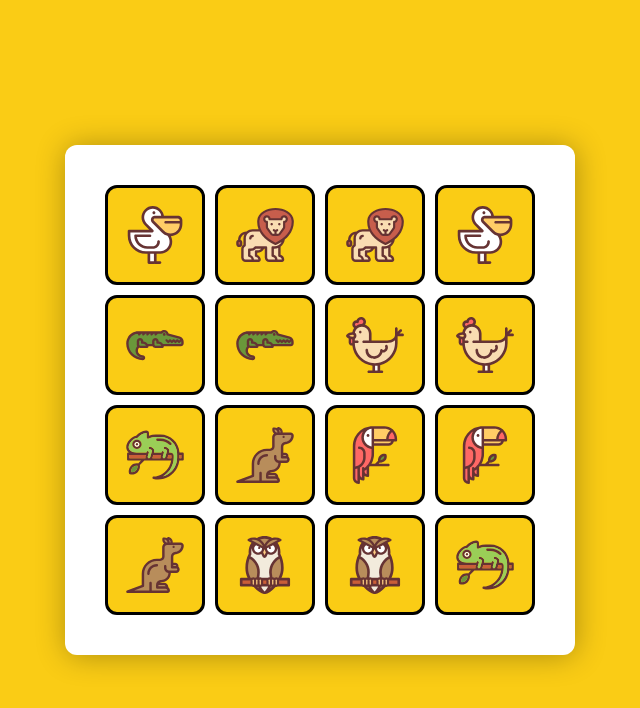
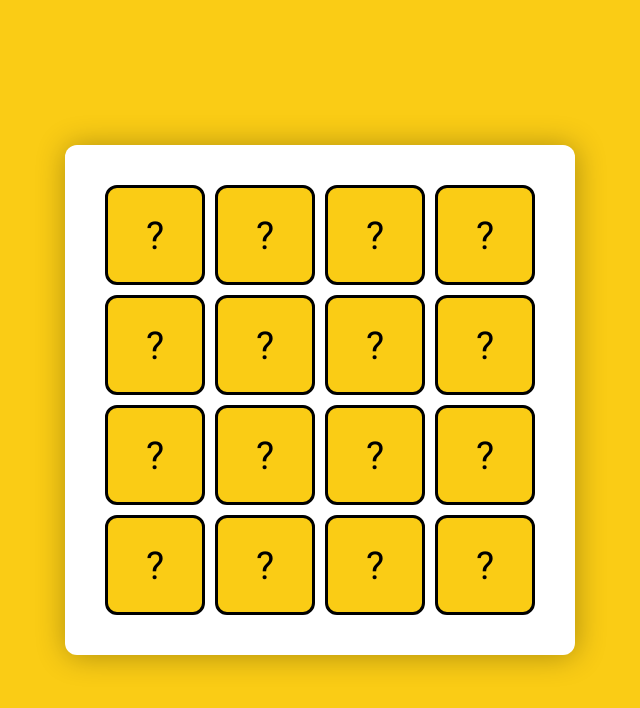
Before and after one commit to Shay213/memory-game, a React (Vite) app: page / in a window 1280 px wide. Shown: the top 708 px of the page, without its empty margins (320-960 px from the left). Built offline with nearby package versions, Linux system fonts and the light colour scheme.

Commit message:
Flip cards based on state

```diff
--- a/src/App.css
+++ b/src/App.css
@@ -19,11 +19,41 @@
     gap: 10px;
 }
 
-.cardsContainer > div {
-    display: flex;
-    align-items: center;
-    justify-content: center;
+.cardWrapper{
+    width: 100%;
+    height: 100%;
+    perspective: 1000px;
+}
+
+.card {
     background-color: var(--primary-color);
     border-radius: 12px;
     border: 3px solid #000;
+    cursor: pointer;
+    box-sizing: border-box;
+    width: 100%;
+    height: 100%;
+    position: relative;
+    transition: transform 1000ms;
+    transform-style: preserve-3d;
 }
+
+.card.active {
+    transform: rotateY(180deg);
+}
+
+.card > .front,
+.card > .back {
+    width: 100%;
+    height: 100%;
+    position: absolute;
+    backface-visibility: hidden;
+    display: flex;
+    justify-content: center;
+    align-items: center;
+}
+
+
+.card > .back {
+    transform: rotateY(180deg);
+}
--- a/src/App.tsx
+++ b/src/App.tsx
@@ -13,18 +13,21 @@ function App() {
     const cardsCopy = [...cards];
     const id = current?.id as string;
     cardsCopy[+id].isClicked = true;
+    setCards(cardsCopy);
 
-    const cardsClicked = cardsCopy.filter(card => card.isClicked);
+    const updatedCards = [...cardsCopy];
+    const cardsClicked = updatedCards.filter(card => card.isClicked);
     if(cardsClicked.length === 2){
-      const [card1, card2] = cardsClicked;
-      if(card1.name === card2.name){
-        card1.cardFound();
-        card2.cardFound();
-      }else{
+      setTimeout(() => {
+        const [card1, card2] = cardsClicked;
+        if(card1.name === card2.name){
+          card1.cardFound();
+          card2.cardFound();
+        }
         card1.isClicked = card2.isClicked = false;
-      }
+        setCards(updatedCards);
+      },1000);
     }
-    setCards(cardsCopy);
   }
 
   return (
@@ -34,7 +37,7 @@ function App() {
           {cards.map((card, i) => (
             <Card
               key={i}
-              name={card.name}
+              card={card}
               handleClick={handleClick}
               id={i}
             />
--- a/src/components/Card.tsx
+++ b/src/components/Card.tsx
@@ -1,11 +1,29 @@
-import React, { useRef } from "react";
+import { useRef } from "react";
+import { Card as ICard } from '../utils/createRandomCards'
 
-export default ({name, handleClick, id}: {name: string, handleClick: (current: HTMLDivElement | null) => void, id: number}) => {
-    const imgSrc = `/${name}.svg`;
+interface Props{
+  card: ICard,
+  handleClick: (current: HTMLDivElement | null) => void,
+  id: number
+}
+
+export default ({card, handleClick, id}: Props) => {
+    const imgSrc = `/${card.name}.svg`;
     const cardRef = useRef<HTMLDivElement>(null);
+    const classNames = card.isFound || card.isClicked ? 'card active':'card';
+
     return (
-      <div onClick={() => handleClick(cardRef.current)} ref={cardRef} id={id+''}>
-        <img src={imgSrc} alt="card" style={{width: '70%'}}/>
+      <div className="cardWrapper">
+        <div onClick={() => handleClick(cardRef.current)} ref={cardRef} id={id+''} className={classNames}>
+          <div className="front"><span style={{fontSize: '2.4rem'}}>?</span></div>
+          <div className="back">
+            <img
+              src={imgSrc}
+              alt="card"
+              style={{width: '70%'}}
+            />
+          </div>
+        </div>
       </div>
     );
 }
```
